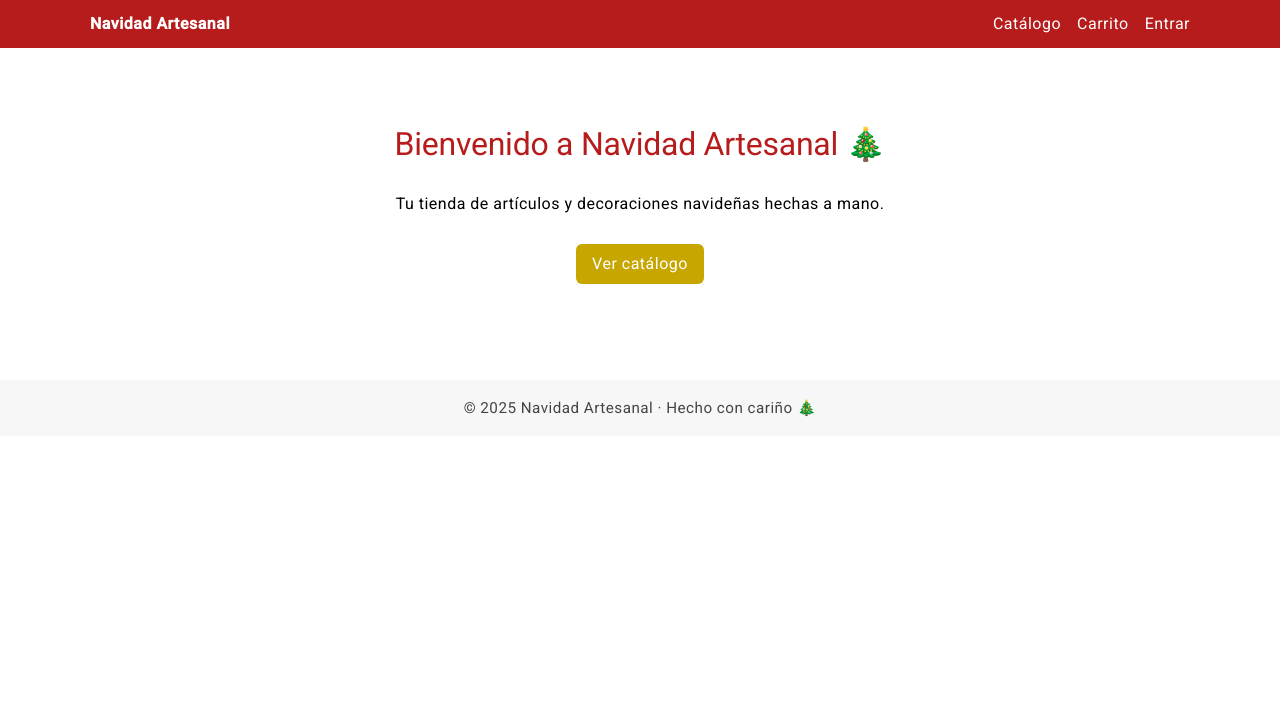
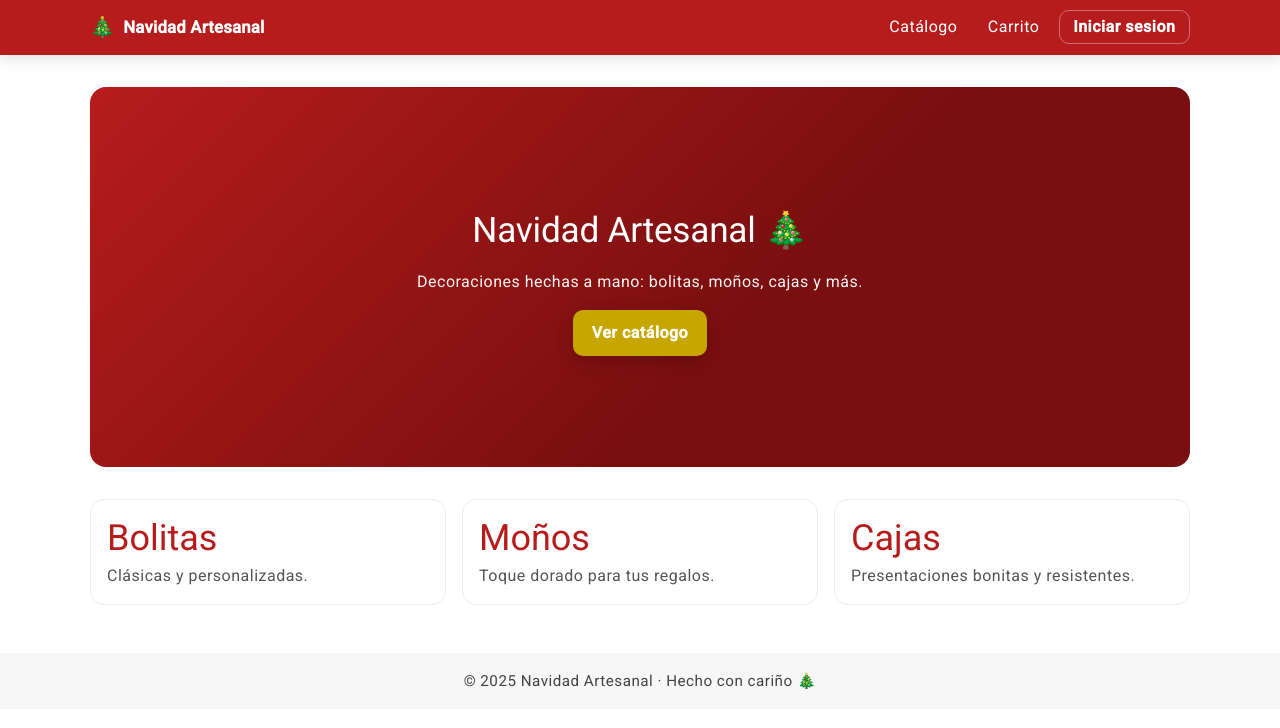
Before and after one commit to jorgebls/navidad-artesanal, an Angular app in the folder web/: page / in a window 1280 px wide. Shown: the top 728 px of the page. Built offline with nearby package versions, Linux system fonts and the light colour scheme.

Commit message:
feat(auth): add cross-links between login and register pages

```diff
--- /dev/null
+++ b/web/src/app/core/services/cart.service.ts
@@ -0,0 +1,42 @@
+import { Injectable, inject } from '@angular/core';
+import { StorageService } from './storage.service';
+import { LS } from './keys';
+import { Product } from '../../shared/models/product.model';
+
+export interface CartItem {
+  product: Product;
+  qty: number;
+}
+
+@Injectable({ providedIn: 'root' })
+export class CartService {
+  private storage = inject(StorageService);
+
+  private get items(): CartItem[] {
+    return this.storage.get<CartItem[]>(LS.CART, []);
+  }
+
+  private set items(val: CartItem[]) {
+    this.storage.set(LS.CART, val);
+  }
+
+  all(): CartItem[] {
+    return this.items;
+  }
+
+  count(): number {
+    return this.items.reduce((acc, item) => acc + item.qty, 0);
+  }
+
+  add(product: Product, qty = 1) {
+    const items = this.items;
+    const existing = items.find(i => i.product.id === product.id);
+    if (existing) existing.qty += qty;
+    else items.push({ product, qty });
+    this.items = items;
+  }
+
+  clear() {
+    this.items = [];
+  }
+}
--- a/web/src/app/pages/auth/login/login.component.html
+++ b/web/src/app/pages/auth/login/login.component.html
@@ -21,4 +21,9 @@
 
       <button type="submit" [disabled]="form.invalid">Entrar</button>
     </form>
+
+    <p class="register-hint">
+      ¿No tienes cuenta?
+      <a routerLink="/registro">Regístrate aquí</a>
+    </p>
   </section>
--- a/web/src/app/pages/auth/login/login.component.scss
+++ b/web/src/app/pages/auth/login/login.component.scss
@@ -10,3 +10,17 @@ button {
 }
 button[disabled] { opacity: 0.6; cursor: not-allowed; }
 .error { color: #b71c1c; font-size: 0.9rem; }
+
+.register-hint {
+    margin-top: 1rem;
+    font-size: 0.95rem;
+    color: #444;
+  }
+.register-hint a {
+    color: #b71c1c;
+    font-weight: 600;
+    text-decoration: none;
+  }
+.register-hint a:hover {
+    text-decoration: underline;
+  }
--- a/web/src/app/pages/auth/login/login.component.ts
+++ b/web/src/app/pages/auth/login/login.component.ts
@@ -3,11 +3,12 @@ import { ReactiveFormsModule, FormBuilder, Validators, FormGroup } from '@angula
 import { CommonModule } from '@angular/common';
 import { AuthService } from '../../../core/services/auth.service';
 import { Router } from '@angular/router';
+import { RouterLink } from '@angular/router';  // 👈 importar
 
 @Component({
   selector: 'app-login',
   standalone: true,
-  imports: [CommonModule, ReactiveFormsModule],
+  imports: [CommonModule, ReactiveFormsModule, RouterLink],  // 👈 añadir RouterLink
   templateUrl: './login.component.html',
   styleUrls: ['./login.component.scss']
 })
--- a/web/src/app/pages/auth/register/register.component.html
+++ b/web/src/app/pages/auth/register/register.component.html
@@ -21,4 +21,8 @@
 
       <button type="submit" [disabled]="form.invalid">Registrarse</button>
     </form>
-  </section>
+    <p class="login-hint">
+        ¿Ya tienes cuenta?
+        <a routerLink="/login">Inicia sesión aquí</a>
+      </p>
+</section>
--- a/web/src/app/pages/auth/register/register.component.scss
+++ b/web/src/app/pages/auth/register/register.component.scss
@@ -9,3 +9,17 @@ button {
   background: #b71c1c; color: #fff; cursor: pointer;
 }
 button[disabled] { opacity: 0.6; cursor: not-allowed; }
+
+.login-hint {
+    margin-top: 1rem;
+    font-size: 0.95rem;
+    color: #444;
+  }
+.login-hint a {
+    color: #b71c1c;
+    font-weight: 600;
+    text-decoration: none;
+  }
+.login-hint a:hover {
+    text-decoration: underline;
+  }
--- a/web/src/app/pages/auth/register/register.component.ts
+++ b/web/src/app/pages/auth/register/register.component.ts
@@ -2,12 +2,12 @@ import { Component } from '@angular/core';
 import { ReactiveFormsModule, FormBuilder, Validators, FormGroup } from '@angular/forms';
 import { CommonModule } from '@angular/common';
 import { AuthService } from '../../../core/services/auth.service';
-import { Router } from '@angular/router';
+import { Router,RouterLink } from '@angular/router';
 
 @Component({
   selector: 'app-register',
   standalone: true,
-  imports: [CommonModule, ReactiveFormsModule],
+  imports: [CommonModule, ReactiveFormsModule,RouterLink],
   templateUrl: './register.component.html',
   styleUrls: ['./register.component.scss']
 })
--- a/web/src/app/pages/home/home.component.html
+++ b/web/src/app/pages/home/home.component.html
@@ -1,5 +1,22 @@
-<section class="home">
-    <h1>Bienvenido a Navidad Artesanal 🎄</h1>
-    <p>Tu tienda de artículos y decoraciones navideñas hechas a mano.</p>
-    <a routerLink="/catalogo">Ver catálogo</a>
+<section class="hero">
+    <div class="hero-content">
+      <h1>Navidad Artesanal 🎄</h1>
+      <p>Decoraciones hechas a mano: bolitas, moños, cajas y más.</p>
+      <a class="btn" routerLink="/catalogo">Ver catálogo</a>
+    </div>
   </section>
+
+  <section class="highlights">
+    <div class="card">
+      <h3>Bolitas</h3>
+      <p>Clásicas y personalizadas.</p>
+    </div>
+    <div class="card">
+      <h3>Moños</h3>
+      <p>Toque dorado para tus regalos.</p>
+    </div>
+    <div class="card">
+      <h3>Cajas</h3>
+      <p>Presentaciones bonitas y resistentes.</p>
+    </div>
+  </section>
--- a/web/src/app/pages/home/home.component.scss
+++ b/web/src/app/pages/home/home.component.scss
@@ -1,17 +1,46 @@
-.home {
-    text-align: center;
-    padding: 3rem 1rem;
+/* Hero */
+.hero {
+    position: relative;
+    border-radius: 16px;
+    min-height: 300px;
+    display: grid;
+    place-items: center;
+    margin-top: 1rem;
+    padding: 2.5rem 1rem;
+    background: linear-gradient(135deg, #b71c1c 0%, #7a0f0f 60%) center/cover no-repeat;
+    color: #fff;
   }
-  .home h1 {
-    color: #b71c1c;
-    font-size: 2rem;
-  }
-  .home a {
+  .hero-content { text-align: center; max-width: 720px; }
+  .hero h1 { font-size: 2.2rem; margin: 0 0 .5rem; }
+  .hero p { margin: 0 0 1rem; opacity: .95; }
+
+  .btn {
     display: inline-block;
-    margin-top: 1rem;
-    padding: 0.5rem 1rem;
+    padding: .7rem 1.2rem;
     background: #c8a600;
     color: #fff;
-    border-radius: 6px;
+    border-radius: 10px;
     text-decoration: none;
+    font-weight: 600;
+    box-shadow: 0 6px 18px rgba(0,0,0,.18);
+    transition: transform .15s ease, box-shadow .15s ease, opacity .15s ease;
   }
+  .btn:hover { transform: translateY(-1px); box-shadow: 0 10px 24px rgba(0,0,0,.22); }
+
+  /* Destacados */
+  .highlights {
+    margin: 2rem 0 0;
+    display: grid;
+    grid-template-columns: repeat(3, minmax(0,1fr));
+    gap: 1rem;
+  }
+  .card {
+    border: 1px solid #eee;
+    border-radius: 14px;
+    padding: 1rem;
+    background: #fff;
+    transition: transform .12s ease, box-shadow .12s ease;
+  }
+  .card:hover { transform: translateY(-2px); box-shadow: 0 8px 18px rgba(0,0,0,.06); }
+  .card h3 { margin: 0 0 .25rem; color: #b71c1c; }
+  .card p { margin: 0; color: #555; }
--- a/web/src/app/shared/components/header/header.component.html
+++ b/web/src/app/shared/components/header/header.component.html
@@ -1,10 +1,17 @@
 <header class="header">
-    <div class="container">
-      <a routerLink="/" class="brand">Navidad Artesanal</a>
-      <nav class="nav">
-        <a routerLink="/catalogo" routerLinkActive="active">Catálogo</a>
-        <a routerLink="/carrito" routerLinkActive="active">Carrito</a>
-        <a routerLink="/login" routerLinkActive="active">Entrar</a>
+    <div class="wrap">
+      <a routerLink="/" class="brand" aria-label="Inicio Navidad Artesanal">
+        <span class="brand-logo">🎄</span>
+        <span class="brand-name">Navidad Artesanal</span>
+      </a>
+
+      <nav class="nav" aria-label="Principal">
+        <a routerLink="/catalogo" routerLinkActive="active" class="nav-link">Catálogo</a>
+        <a routerLink="/carrito" routerLinkActive="active" class="nav-link">
+            Carrito
+            <span class="badge" *ngIf="count > 0" aria-label="artículos en carrito">{{ count }}</span>
+          </a>
+        <a routerLink="/login"    routerLinkActive="active" class="btn btn-ghost">Iniciar sesion</a>
       </nav>
     </div>
   </header>
--- a/web/src/app/shared/components/header/header.component.scss
+++ b/web/src/app/shared/components/header/header.component.scss
@@ -1,7 +1,51 @@
-.header { background: #b71c1c; color: #fff; }
-.header a { color: #fff; text-decoration: none; }
-.container { max-width: 1100px; margin: 0 auto; padding: 0.75rem 1rem;
-  display: flex; align-items: center; justify-content: space-between; }
-.nav { display: flex; gap: 1rem; }
-.brand { font-weight: 700; }
-.active { text-decoration: underline; }
+.header {
+    position: sticky; top: 0; z-index: 20;
+    background: #b71c1c; color: #fff;
+    box-shadow: 0 4px 14px rgba(0,0,0,.12);
+  }
+
+  .wrap {
+    max-width: 1100px; margin: 0 auto; padding: .65rem 1rem;
+    display: flex; align-items: center; justify-content: space-between; gap: 1rem;
+  }
+
+  .brand {
+    display: inline-flex; align-items: center; gap: .5rem;
+    color: #fff; text-decoration: none; font-weight: 700; letter-spacing: .2px;
+  }
+  .brand-logo { font-size: 1.25rem; }
+  .brand-name { font-size: 1.05rem; }
+
+  .nav { display: inline-flex; align-items: center; gap: .5rem; }
+
+  .nav-link {
+    color: #fff; text-decoration: none; padding: .45rem .7rem; border-radius: 8px;
+    line-height: 1; transition: background .15s ease, transform .12s ease, box-shadow .12s ease;
+  }
+  .nav-link:hover { background: rgba(255,255,255,.12); }
+  .nav-link:focus-visible { outline: 2px solid #fff; outline-offset: 2px; }
+  .active { background: rgba(255,255,255,.18); }
+
+  .badge {
+    display: inline-block; min-width: 1.2rem; padding: 0 .35rem; margin-left: .35rem;
+    background: #c8a600; color: #111; border-radius: 999px; font-weight: 700;
+    font-size: .75rem; text-align: center;
+  }
+
+  .btn {
+    text-decoration: none; border-radius: 10px; padding: .5rem .85rem; line-height: 1;
+    display: inline-flex; align-items: center; gap: .35rem; font-weight: 600;
+    transition: transform .12s ease, box-shadow .12s ease, opacity .12s ease, background .12s ease;
+  }
+  .btn:focus-visible { outline: 2px solid #fff; outline-offset: 2px; }
+
+  .btn-ghost {
+    color: #fff; background: transparent; border: 1px solid rgba(255,255,255,.35);
+  }
+  .btn-ghost:hover { background: rgba(255,255,255,.12); box-shadow: 0 6px 18px rgba(0,0,0,.18); }
+
+  .btn-solid {
+    color: #111; background: #c8a600; border: 1px solid transparent;
+    box-shadow: 0 6px 18px rgba(0,0,0,.18);
+  }
+  .btn-solid:hover { transform: translateY(-1px); box-shadow: 0 10px 24px rgba(0,0,0,.24); }
--- a/web/src/app/shared/components/header/header.component.ts
+++ b/web/src/app/shared/components/header/header.component.ts
@@ -1,12 +1,19 @@
-import { Component } from '@angular/core';
+import { Component, inject } from '@angular/core';
+import { RouterLink, RouterLinkActive } from '@angular/router';
+import { CartService } from '../../../core/services/cart.service';
+import { CommonModule } from '@angular/common';
 
 @Component({
   selector: 'app-header',
   standalone: true,
-  imports: [],
+  imports: [RouterLink, RouterLinkActive, CommonModule],
   templateUrl: './header.component.html',
-  styleUrl: './header.component.scss'
+  styleUrls: ['./header.component.scss']
 })
 export class HeaderComponent {
+  private cart = inject(CartService);
 
+  get count() {
+    return this.cart.count();
+  }
 }
```
